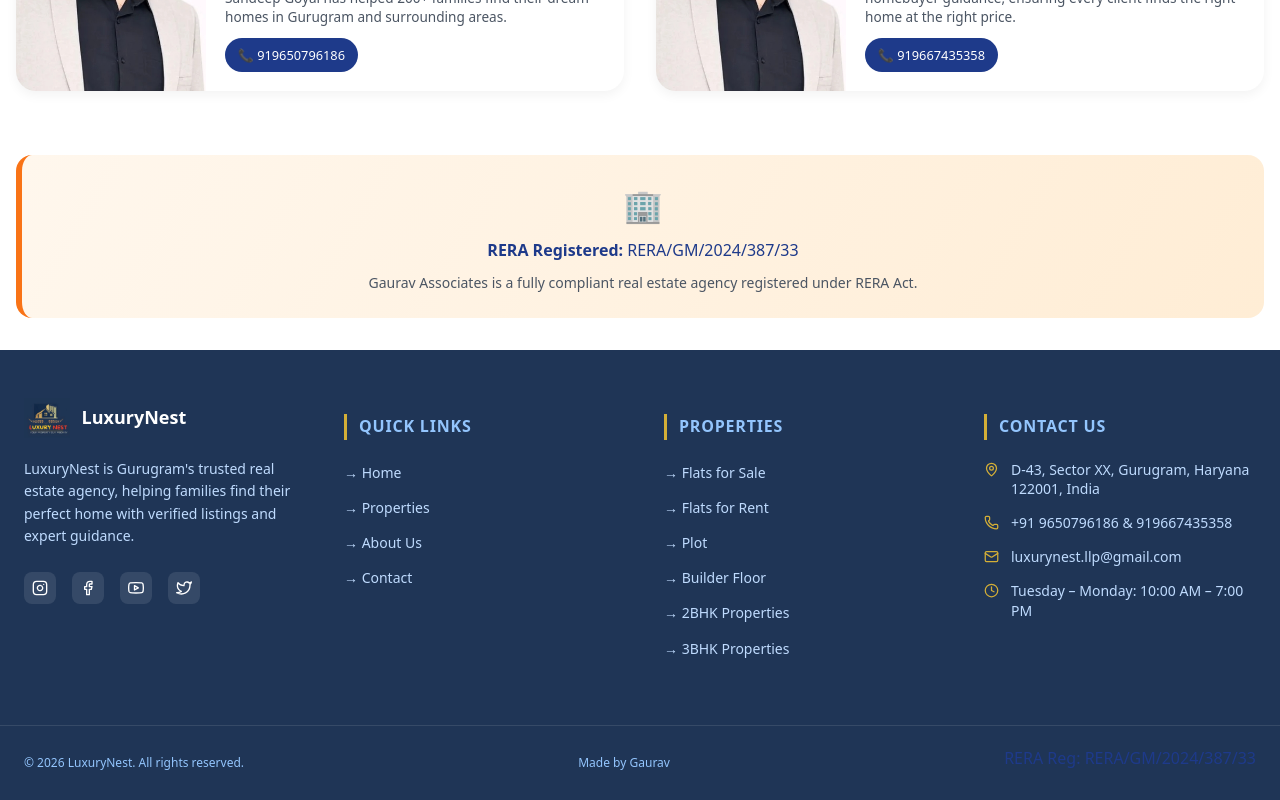
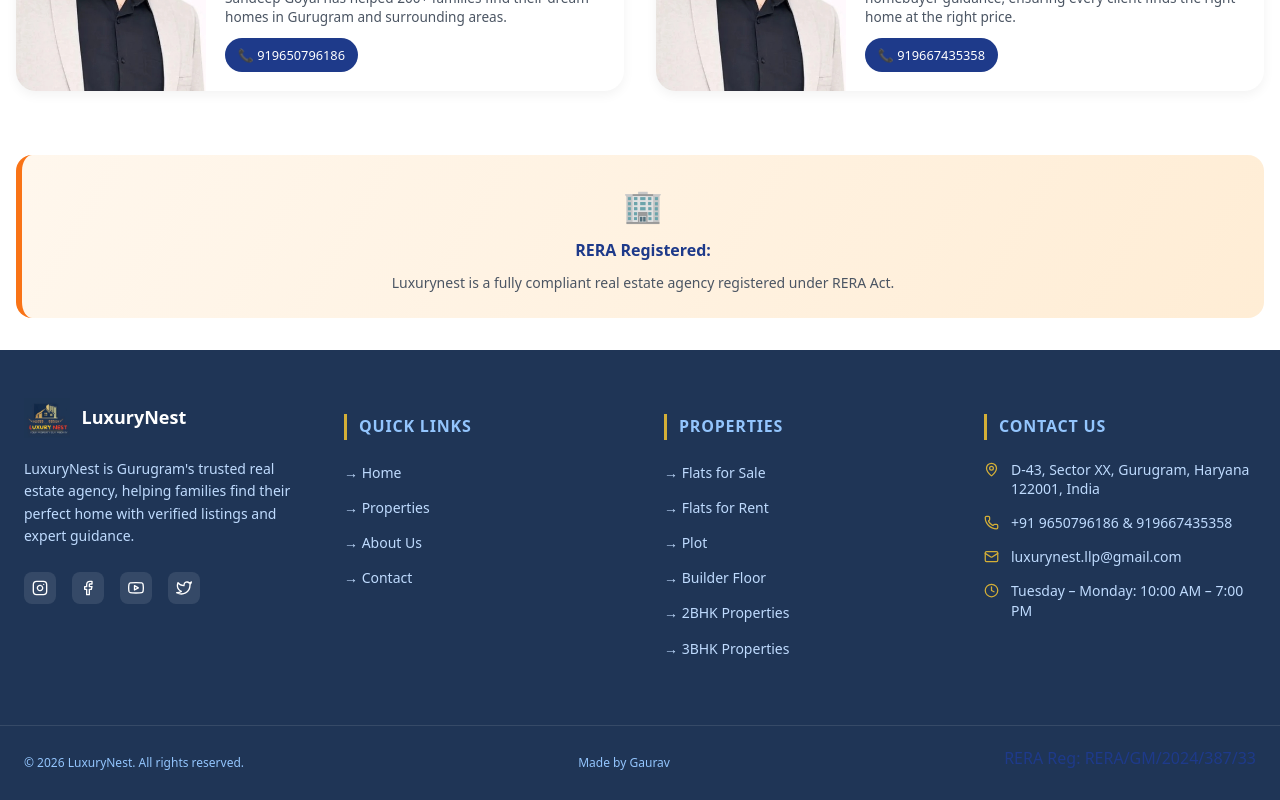
Before and after one commit to gauravquest00-create/luxurynest.llp, a React (Vite) app: page /about in a window 1280 px wide. Shown: the part 1418-2218 px from the top of the page. Built offline with nearby package versions, Linux system fonts and the light colour scheme.

Commit message:
Update RERABadge.jsx

```diff
--- a/src/components/about/RERABadge.jsx
+++ b/src/components/about/RERABadge.jsx
@@ -6,11 +6,11 @@ export default function RERABadge() {
             <div className="rera-content">
                 <span className="rera-icon">🏢</span>
                 <p className="rera-text">
-                    <strong>RERA Registered:</strong> {siteConfig.rera}
+                    <strong>RERA Registered:</strong>
                 </p>
                 <p className="rera-disclaimer">
 
-                    Gaurav Associates is a fully compliant real estate agency registered under RERA Act.
+                    Luxurynest is a fully compliant real estate agency registered under RERA Act.
                 </p>
             </div>
         </div>
```
